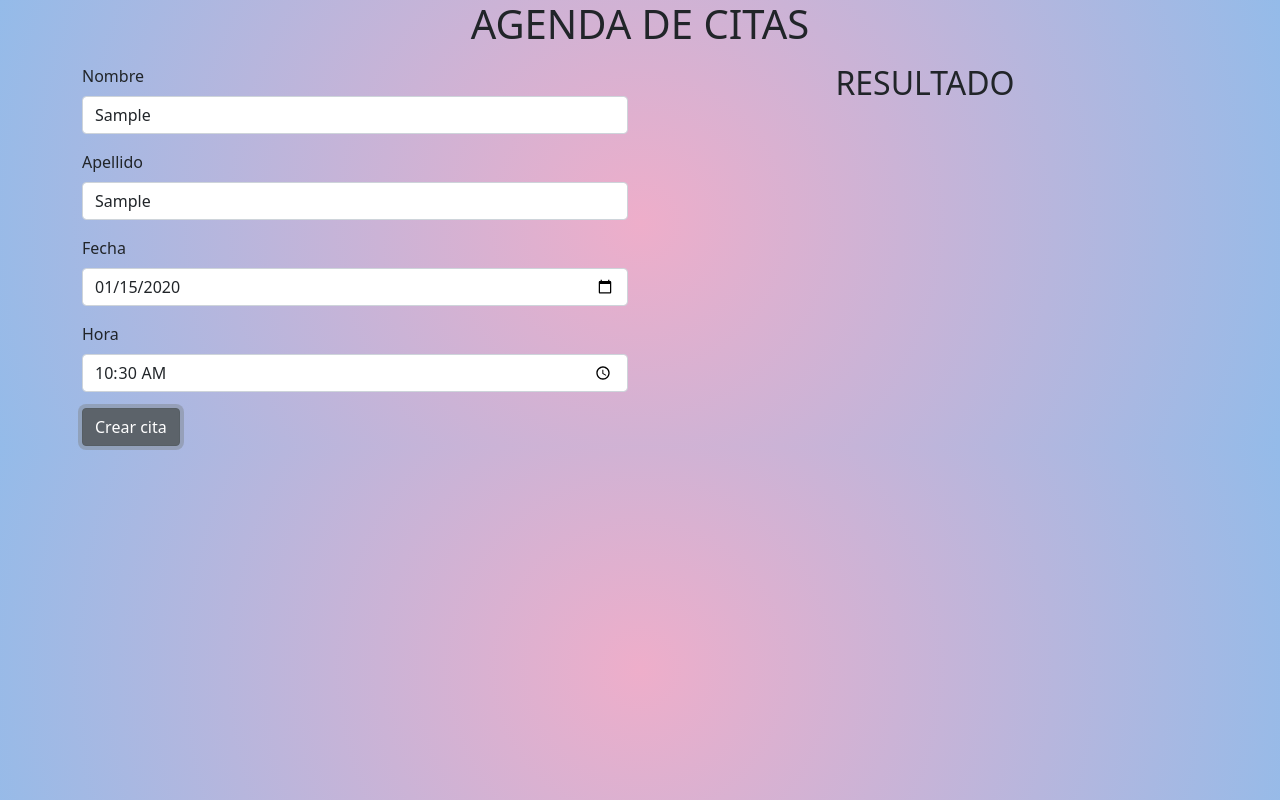
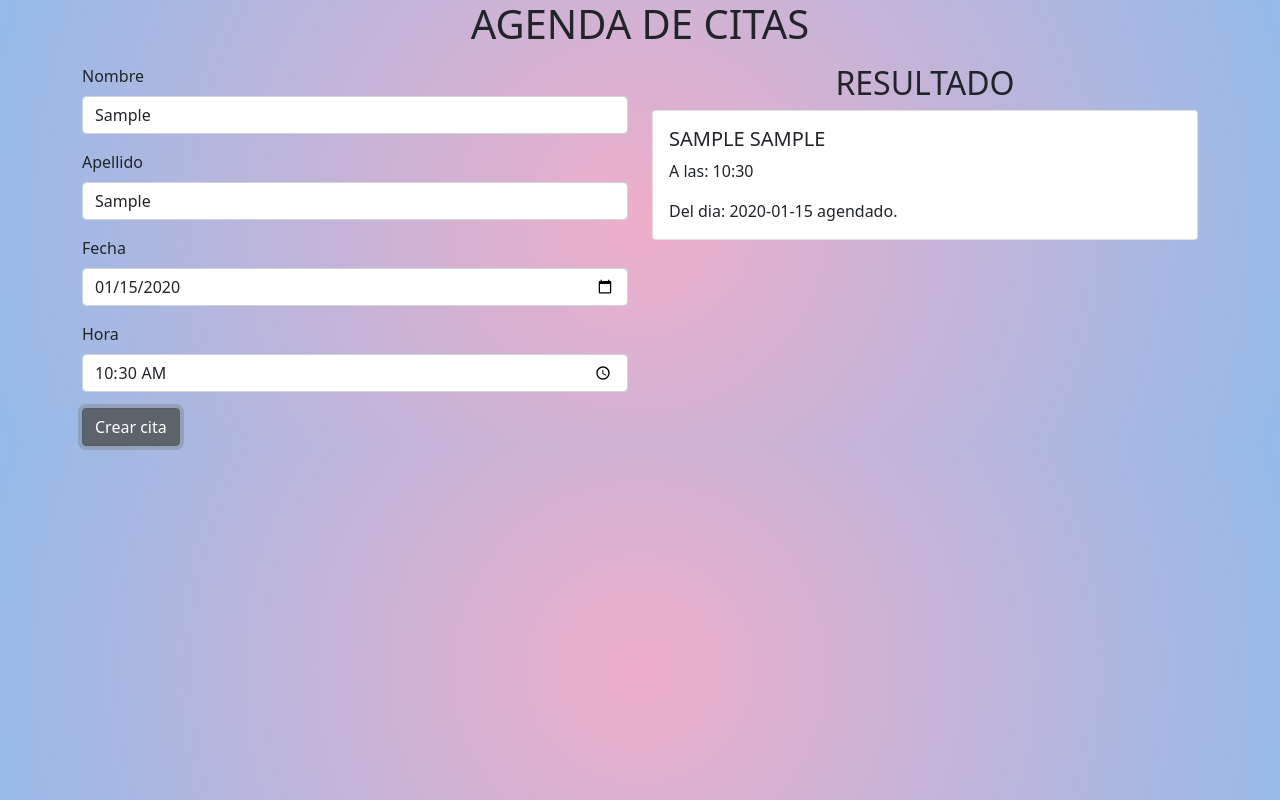
Before and after one commit to matias-user/CRUD-con-JS, a plain HTML site: page index.html in a window 1280 px wide. Both pictures are taken after typing "Sample", "Sample", "2020-01-15", "10:30" into the empty fields and a click on the button "Crear cita". Drawn offline with nearby package versions, Linux system fonts and the light colour scheme.

Commit message:
Se agrega funcionalidad de mostrar en card el objeto creado

```diff
--- a/index.html
+++ b/index.html
@@ -44,6 +44,9 @@
             </div>
             <div class="col-6">
                 <h2 class="text-uppercase text-center" >Resultado</h2>
+                <div id="resultado">
+
+                </div>
             </div>
         </div>
     </main>
--- a/js/app.js
+++ b/js/app.js
@@ -1,5 +1,5 @@
-import { inputNombre, inputApellido, inputFecha, inputHora, submit, formulario } from './selectores.js';
-import { leerDatos } from './funciones.js';
+import { inputNombre, inputApellido, inputFecha, inputHora, submit, formulario, resultado } from './selectores.js';
+import { leerDatos, mostrarDatos, array } from './funciones.js';
 
 document.addEventListener('DOMContentLoaded', () =>
     iniciarApp()
@@ -11,5 +11,6 @@ function iniciarApp(){
         e.preventDefault();
 
         leerDatos(inputNombre, inputApellido,inputFecha, inputHora );
+        mostrarDatos( array, resultado );
     });
 };
--- a/js/funciones.js
+++ b/js/funciones.js
@@ -9,20 +9,49 @@ export const leerDatos = (inputNombre, inputApellido, inputFecha, inputHora ) =>
 };
 
 let objeto = {};//Tengo que declarar el objeto afuera de lo contrario cuando se aprete el submit lo volvera a setear.
-const crearObjeto = (nom, apell, fech, hor) => {
+const crearObjeto = (nombre, apellido, fecha, hora) => {
 
     objeto = {
-        nombre: nom,
-        apellido: apell,
-        fecha: fech,
-        hora: hor
+        nombre,
+        apellido,
+        fecha,
+        hora,
+        id: Date.now()
     };
 
     insertarEnArray(objeto);
 };
 
-let array = [];//Tengo que declarar el array afuera de lo contrario cuando se aprete el submit lo volvera a setear.
+export let array = [];//Tengo que declarar el array afuera de lo contrario cuando se aprete el submit lo volvera a setear.
 const insertarEnArray = objeto  => {
 
     array = [...array, objeto];
 };
+
+export const mostrarDatos = ( array, resultado ) => {
+
+    limpiarHTML(resultado);
+
+
+    array.forEach( objeto => {
+        const { nombre, apellido, fecha, hora } = objeto;
+
+        const card = document.createElement('div');
+        card.classList.add('card', 'd-grid', 'mt-2');
+        card.innerHTML += `
+        <div class="card-body">
+            <h5 class="card-title text-uppercase ">${nombre} ${apellido}</h5>
+            <p class="card-text">A las: ${hora}</p>
+            <p class="card-text">Del dia: ${fecha} agendado.</p>
+        </div>
+        `;
+        resultado.appendChild( card );
+
+    });
+};
+
+const limpiarHTML = resultado =>{
+    while(resultado.firstChild){
+        resultado.removeChild(resultado.firstChild);
+    };
+};
--- a/js/selectores.js
+++ b/js/selectores.js
@@ -5,3 +5,4 @@ export const inputApellido = document.querySelector('#inputApellido');
 export const inputFecha = document.querySelector('#inputFecha');
 export const inputHora = document.querySelector('#inputHora');
 export const submit = document.querySelector('#submit');
+export const resultado = document.querySelector('#resultado');
```
